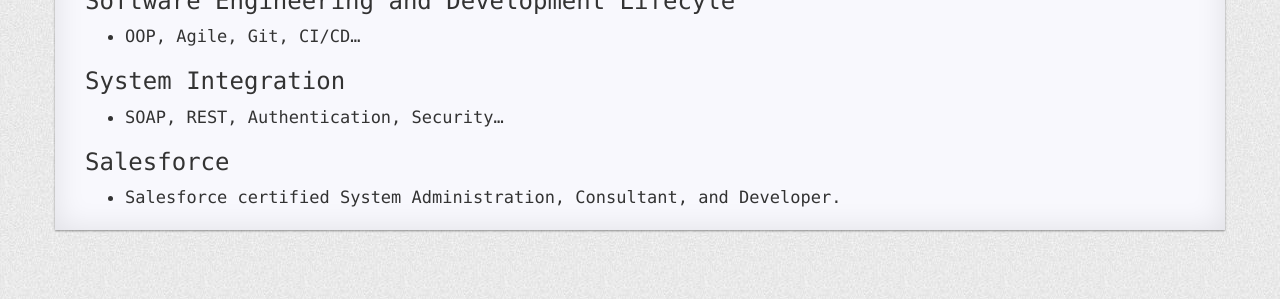
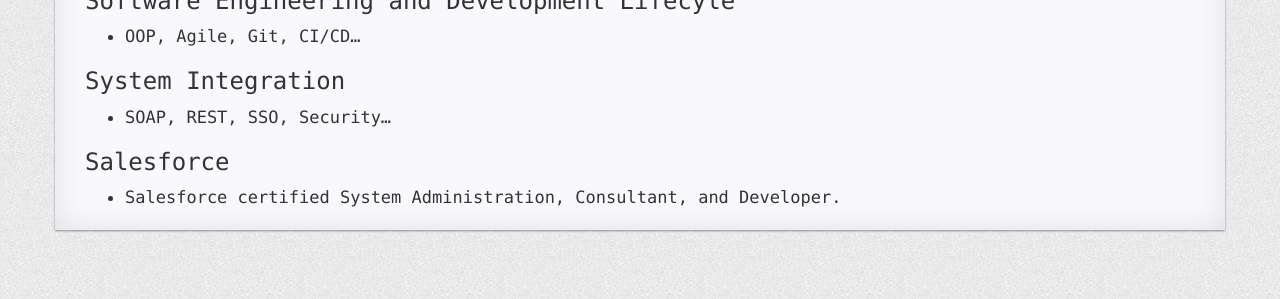
Before and after one commit to zhouhu/apexdevforce, a Jekyll site: the page built from pages/4about.md, in a window 1280 px wide. Shown: the part 744-1043 px from the top of the page. Built offline with Jekyll 4.4.1, drawn with Linux system fonts in a browser that asks for light colours; nearby versions of some CDN libraries; a style sheet for code colours, icons or effects is not loaded.

Commit message:
Update 4about.md

```diff
--- a/pages/4about.md
+++ b/pages/4about.md
@@ -35,7 +35,7 @@ A Salesforce certified administrator, consultant and developer, who straddle the
 
 ### System Integration
 
-- SOAP, REST, Authentication, Security...
+- SOAP, REST, SSO, Security...
 
 ### Salesforce
 
```
